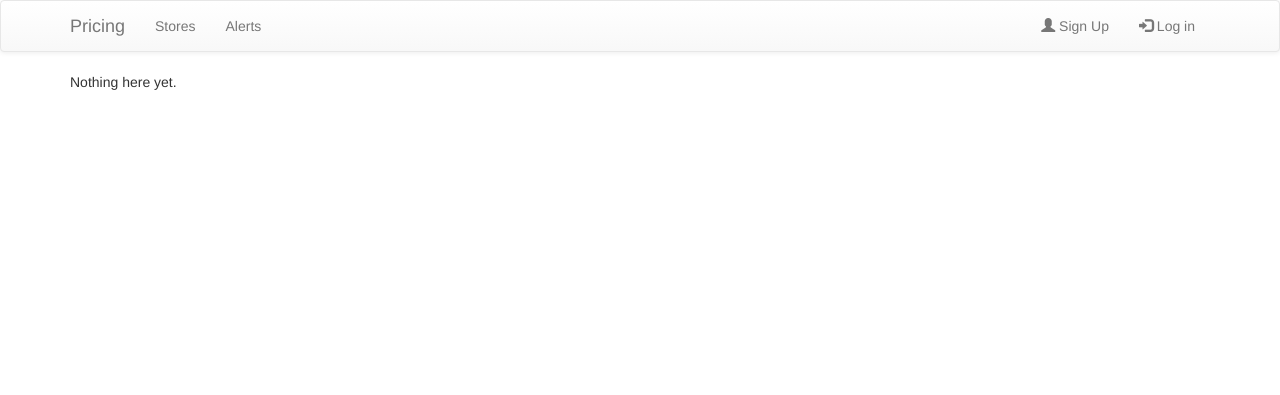
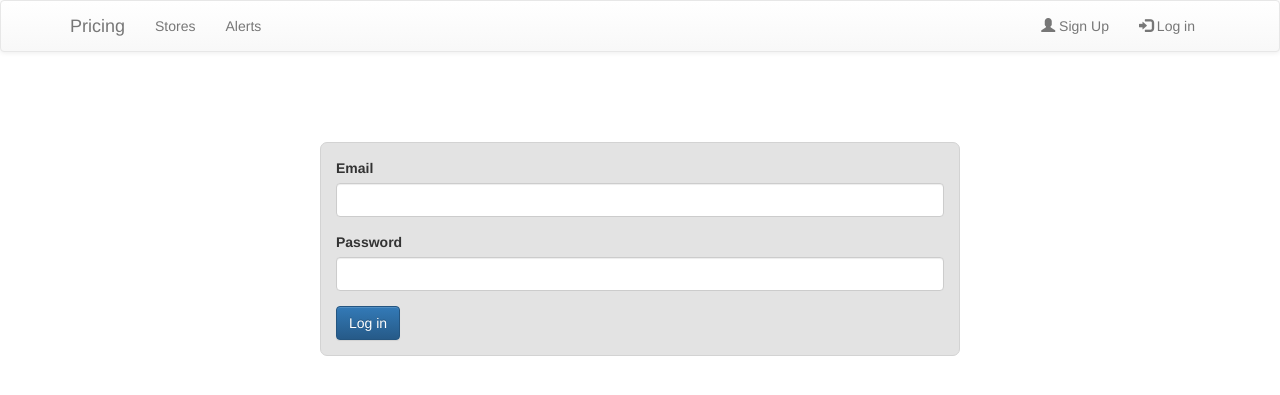
Before and after one commit to mhdphp/web_price_service, a Flask app: page /users/login in a window 1280 px wide. Shown: the top 395 px of the page. Run offline with Flask 2, Linux system fonts and the light colour scheme; some libraries are stand-ins or nearby versions.

Commit message:
Finalizing the templates/users/login and register.jinja2 -- changing the hashed into password input in models/users/views.py

```diff
--- a/src/models/users/views.py
+++ b/src/models/users/views.py
@@ -18,7 +18,9 @@ def login_user():
 
     if request.method == 'POST':
         email = request.form['email']
-        password = request.form['hashed']
+        # password = request.form['hashed']
+        # the same as for the register case
+        password = request.form['password']
 
         try:
             # check if the email, password are valid
@@ -42,7 +44,9 @@ def login_user():
 def register_view_user():
     if request.method == 'POST':
         email = request.form['email']
-        password = request.form['hashed']
+        # password = request.form['hashed']
+        # no longer required, due to ssl
+        password = request.form['password']
 
         try:
             if User.register_user(email, password):
--- a/src/templates/users/login.jinja2
+++ b/src/templates/users/login.jinja2
@@ -2,6 +2,18 @@
 
 {% block content %}
 
-    <p>Nothing here yet.</p>
+    <div class="form-size">
+        <form action="{{ url_for('users.login_user') }}" method="POST" >
+            <div class="form-group">
+                <label for="email">Email</label>
+                <input type="email" id="email" name="email" class="form-control">
+            </div>
+            <div class="form-group">
+                <label for="password">Password</label>
+                <input type="password" id="password" name="password" class="form-control">
+            </div>
+                <button type="submit" class="btn btn-primary">Log in</button>
+        </form>
+    </div>
 
 {% endblock %}
--- a/src/templates/users/register.jinja2
+++ b/src/templates/users/register.jinja2
@@ -3,7 +3,7 @@
 {% block content %}
 
     <div class="form-size">
-        <form action="">
+        <form action="{{ url_for('users.register_user') }}" method="POST" >
             <div class="form-group">
                 <label for="email">Email</label>
                 <input type="email" id="email" name="email" class="form-control">
```
